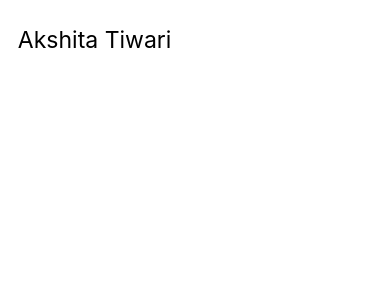
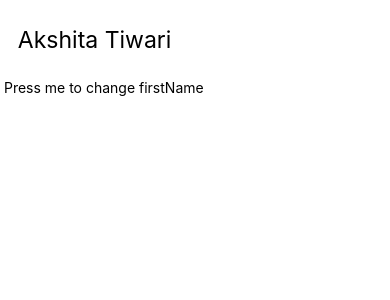
Before and after one commit to Akshita2020/DonationApp-react-native, a React Native app: screen / in a window 390 px wide. Shown: the top 300 px of the page. Built offline with nearby package versions, Linux system fonts and the light colour scheme.

Commit message:
Actions in redux-toolkit

```diff
--- a/screens/Home/Home.jsx
+++ b/screens/Home/Home.jsx
@@ -1,15 +1,21 @@
 import React from 'react';
-import {SafeAreaView, View} from 'react-native';
+import {SafeAreaView, Pressable, Text} from 'react-native';
 import globalStyle from '../../assets/styles/globalStyle';
 import Header from '../../components/Header/Header';
-import {useSelector} from 'react-redux';
+import {useSelector, useDispatch} from 'react-redux';
+import {updateFirstName} from '../../redux/reducers/Users';
 
 const Home = () => {
   const user = useSelector(state => state.user);
+  const dispatch = useDispatch();
   console.log(user);
   return (
     <SafeAreaView style={[globalStyle.backgroundWhite, globalStyle.flex]}>
       <Header title={user.firstName + ' ' + user.lastName} />
+      <Pressable onPress={() => dispatch(updateFirstName('Akshu'))}>
+        {' '}
+        <Text> Press me to change firstName </Text>
+      </Pressable>
     </SafeAreaView>
   );
 };
```
